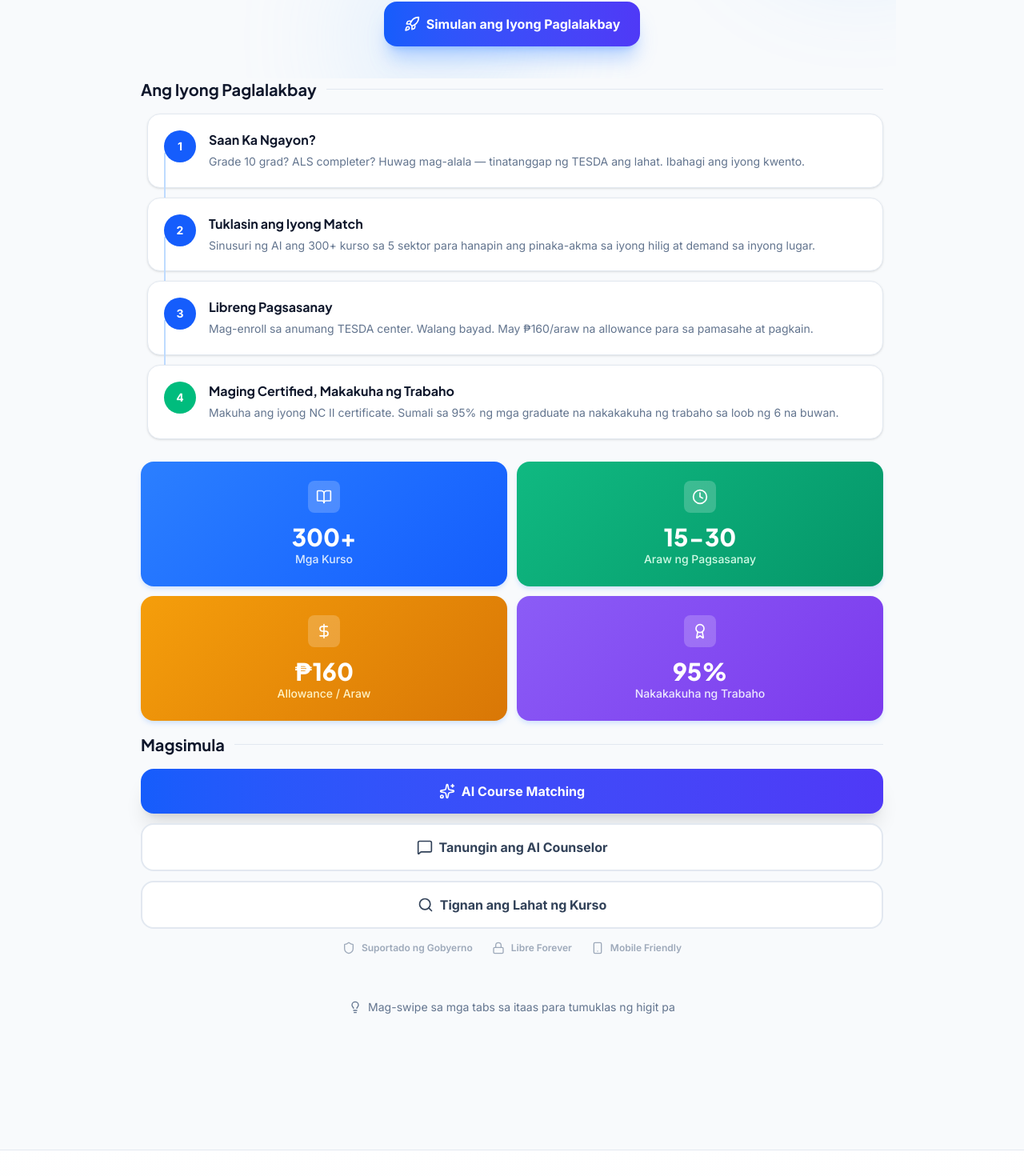
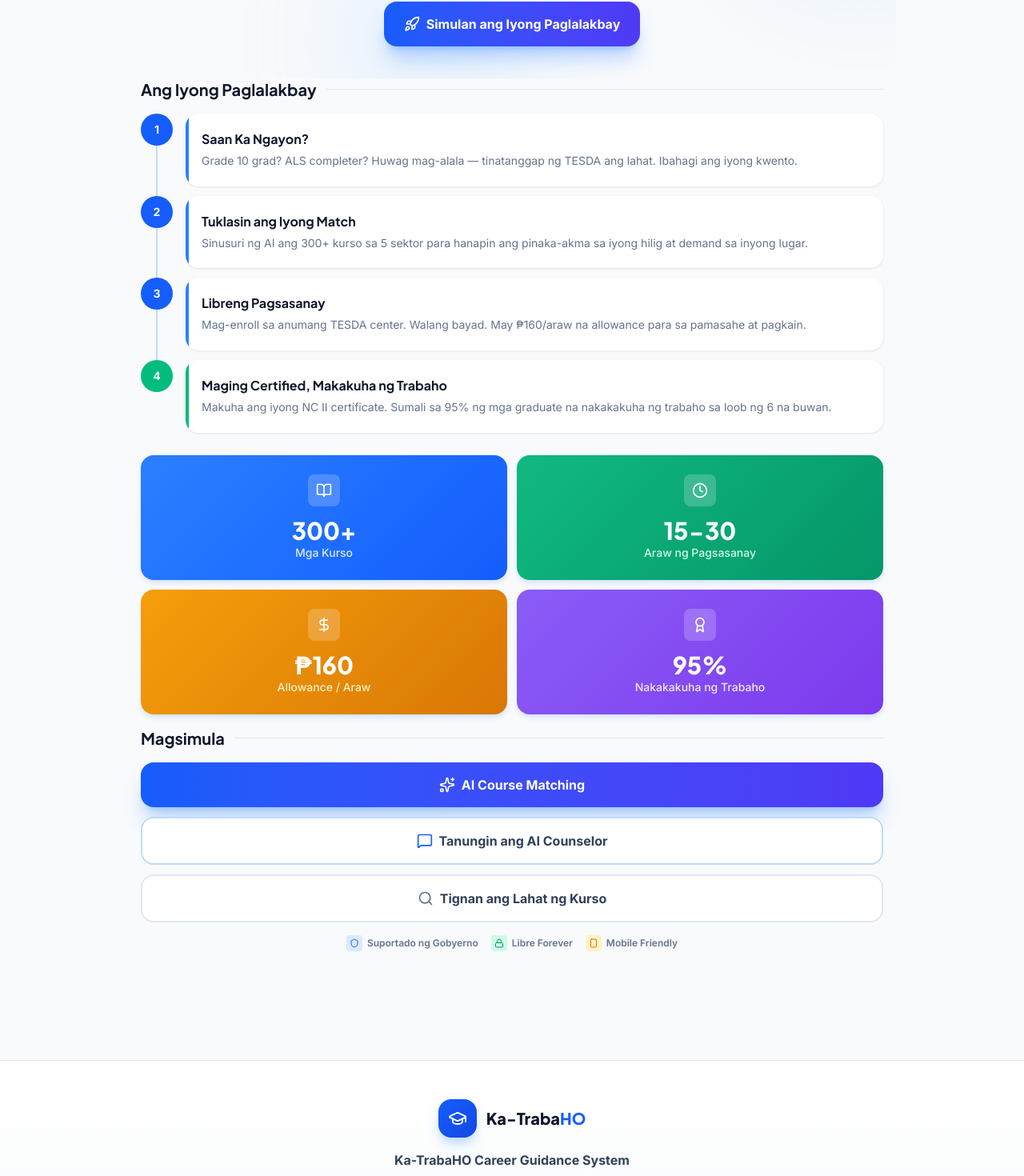
Before and after one commit to Kyazs/ka-trabaho, a React (Vite) app: page / in a window 1280 px wide. Shown: the part 465-1935 px from the top of the page at 80% size. Built offline with nearby package versions, Linux system fonts and the light colour scheme.

Commit message:
fix: landing page timeline alignment, quick actions, and trust badges

```diff
--- a/src/components/LandingPage.tsx
+++ b/src/components/LandingPage.tsx
@@ -12,7 +12,6 @@ import {
   Shield,
   Lock,
   Smartphone,
-  Lightbulb,
 } from "lucide-react";
 
 interface LandingPageProps {
@@ -63,9 +62,14 @@ export default function LandingPage({ lang, setCurrentTab }: LandingPageProps) {
 
       {/* ========== JOURNEY STEPS SECTION ========== */}
       <section className="px-4 pb-4 animate-fade-in stagger-1" style={{ animationDelay: "0.1s" }}>
-        <SECTION_HEADER title={lang === "fil" ? "Ang Iyong Paglalakbay" : "Your Journey"} />
+        <div className="flex items-center gap-3 mb-4">
+          <h2 className="font-display font-bold text-xl text-slate-900">
+            {lang === "fil" ? "Ang Iyong Paglalakbay" : "Your Journey"}
+          </h2>
+          <div className="flex-1 h-px bg-slate-200" />
+        </div>
 
-        <div className="relative pl-2">
+        <div className="relative">
           {[
             {
               num: 1,
@@ -74,7 +78,7 @@ export default function LandingPage({ lang, setCurrentTab }: LandingPageProps) {
                 lang === "fil"
                   ? "Grade 10 grad? ALS completer? Huwag mag-alala — tinatanggap ng TESDA ang lahat. Ibahagi ang iyong kwento."
                   : "Junior high grad? ALS completer? No worries — TESDA accepts all. Share your story.",
-              color: "bg-blue-600",
+              color: "blue",
             },
             {
               num: 2,
@@ -83,16 +87,16 @@ export default function LandingPage({ lang, setCurrentTab }: LandingPageProps) {
                 lang === "fil"
                   ? "Sinusuri ng AI ang 300+ kurso sa 5 sektor para hanapin ang pinaka-akma sa iyong hilig at demand sa inyong lugar."
                   : "AI scans 300+ courses across 5 sectors to find what fits your interests and local demand.",
-              color: "bg-blue-600",
+              color: "blue",
             },
             {
               num: 3,
               title: lang === "fil" ? "Libreng Pagsasanay" : "Free Training",
               desc:
                 lang === "fil"
-                  ? "Mag-enroll sa anumang TESDA center. Walang bayad. May \u20B1160/araw na allowance para sa pamasahe at pagkain."
-                  : "Enroll at any TESDA center. Zero tuition. Plus \u20B1160/day allowance for transport and food.",
-              color: "bg-blue-600",
+                  ? "Mag-enroll sa anumang TESDA center. Walang bayad. May ₱160/araw na allowance para sa pamasahe at pagkain."
+                  : "Enroll at any TESDA center. Zero tuition. Plus ₱160/day allowance for transport and food.",
+              color: "blue",
             },
             {
               num: 4,
@@ -101,27 +105,29 @@ export default function LandingPage({ lang, setCurrentTab }: LandingPageProps) {
                 lang === "fil"
                   ? "Makuha ang iyong NC II certificate. Sumali sa 95% ng mga graduate na nakakakuha ng trabaho sa loob ng 6 na buwan."
                   : "Earn your NC II certificate. Join the 95% of graduates who land jobs within 6 months.",
-              color: "bg-emerald-500",
+              color: "emerald",
             },
           ].map((step, idx) => (
-            <div
-              key={step.num}
-              className="flex items-start gap-4 bg-white rounded-2xl border border-slate-200 p-5 shadow-sm relative mb-3 animate-fade-in"
-              style={{
-                animationDelay: `${0.1 + idx * 0.1}s`,
-              }}
-            >
-              {idx < 3 && (
-                <div className="absolute left-5 top-12 w-0.5 h-[calc(100%-20px)] bg-blue-200" />
-              )}
-
-              <div
-                className={`w-10 h-10 rounded-full ${step.color} text-white flex items-center justify-center font-bold text-sm flex-shrink-0 z-10`}
-              >
-                {step.num}
+            <div key={step.num} className="flex gap-4">
+              {/* Left track */}
+              <div className="flex flex-col items-center flex-shrink-0">
+                <div
+                  className={`w-10 h-10 rounded-full flex items-center justify-center font-bold text-sm text-white z-10 ${
+                    step.color === "emerald" ? "bg-emerald-500" : "bg-blue-600"
+                  }`}
+                >
+                  {step.num}
+                </div>
+                {idx < 3 && (
+                  <div className="w-0.5 flex-grow bg-blue-200 min-h-[40px]" />
+                )}
               </div>
 
-              <div className="z-10">
+              {/* Right card */}
+              <div
+                className={`accent-card accent-${step.color} p-5 mb-3 flex-grow animate-fade-in`}
+                style={{ animationDelay: `${0.1 + idx * 0.1}s` }}
+              >
                 <h4 className="font-display font-bold text-slate-900 mb-1">
                   {step.title}
                 </h4>
@@ -194,7 +200,7 @@ export default function LandingPage({ lang, setCurrentTab }: LandingPageProps) {
         <div className="space-y-3">
           <button
             onClick={() => setCurrentTab("match")}
-            className="w-full rounded-2xl bg-gradient-to-r from-blue-600 to-indigo-600 py-4 text-base font-bold text-white shadow-xl hover:from-blue-700 hover:to-indigo-700 hover:shadow-2xl hover:-translate-y-1 transition-all flex items-center justify-center gap-2"
+            className="w-full rounded-2xl bg-gradient-to-r from-blue-600 to-indigo-600 py-4 text-base font-bold text-white shadow-xl shadow-blue-500/30 hover:from-blue-700 hover:to-indigo-700 hover:shadow-2xl hover:-translate-y-1 active:scale-95 transition-all flex items-center justify-center gap-2 touch-manipulation min-h-[56px]"
           >
             <Sparkles className="h-5 w-5" />
             {lang === "fil" ? "AI Course Matching" : "AI Course Matching"}
@@ -202,17 +208,17 @@ export default function LandingPage({ lang, setCurrentTab }: LandingPageProps) {
 
           <button
             onClick={() => setCurrentTab("chat")}
-            className="w-full rounded-2xl border-2 border-slate-200 bg-white py-4 text-base font-bold text-slate-700 hover:border-slate-300 hover:bg-slate-50 hover:-translate-y-1 transition-all flex items-center justify-center gap-2"
+            className="w-full rounded-2xl border-2 border-blue-200 bg-white py-4 text-base font-bold text-slate-700 hover:border-blue-300 hover:bg-blue-50/50 hover:-translate-y-1 active:scale-95 transition-all flex items-center justify-center gap-2 touch-manipulation min-h-[56px]"
           >
-            <MessageSquare className="h-5 w-5" />
+            <MessageSquare className="h-5 w-5 text-blue-600" />
             {lang === "fil" ? "Tanungin ang AI Counselor" : "Ask AI Counselor"}
           </button>
 
           <button
             onClick={() => setCurrentTab("explorer")}
-            className="w-full rounded-2xl border-2 border-slate-200 bg-white py-4 text-base font-bold text-slate-700 hover:border-slate-300 hover:bg-slate-50 hover:-translate-y-1 transition-all flex items-center justify-center gap-2"
+            className="w-full rounded-2xl border-2 border-slate-200 bg-white py-4 text-base font-bold text-slate-700 hover:border-slate-300 hover:bg-slate-50 hover:-translate-y-1 active:scale-95 transition-all flex items-center justify-center gap-2 touch-manipulation min-h-[56px]"
           >
-            <Search className="h-5 w-5" />
+            <Search className="h-5 w-5 text-slate-500" />
             {lang === "fil" ? "Tignan ang Lahat ng Kurso" : "Browse All Courses"}
           </button>
         </div>
@@ -220,29 +226,25 @@ export default function LandingPage({ lang, setCurrentTab }: LandingPageProps) {
 
       {/* ========== TRUST BADGES ========== */}
       <section className="px-4 pb-4 animate-fade-in stagger-4" style={{ animationDelay: "0.4s" }}>
-        <div className="flex items-center justify-center gap-6 opacity-60 text-xs font-semibold text-slate-500">
-          <div className="flex items-center gap-2">
-            <Shield className="h-4 w-4" />
+        <div className="flex flex-wrap items-center justify-center gap-4 text-xs font-semibold text-slate-500">
+          <div className="flex items-center gap-1.5">
+            <div className="w-5 h-5 rounded bg-blue-100 flex items-center justify-center">
+              <Shield className="h-3 w-3 text-blue-600" />
+            </div>
             {lang === "fil" ? "Suportado ng Gobyerno" : "Gov't Backed"}
           </div>
-          <div className="flex items-center gap-2">
-            <Lock className="h-4 w-4" />
+          <div className="flex items-center gap-1.5">
+            <div className="w-5 h-5 rounded bg-emerald-100 flex items-center justify-center">
+              <Lock className="h-3 w-3 text-emerald-600" />
+            </div>
             {lang === "fil" ? "Libre Forever" : "Free Forever"}
           </div>
-          <div className="flex items-center gap-2">
-            <Smartphone className="h-4 w-4" />
+          <div className="flex items-center gap-1.5">
+            <div className="w-5 h-5 rounded bg-amber-100 flex items-center justify-center">
+              <Smartphone className="h-3 w-3 text-amber-600" />
+            </div>
             {lang === "fil" ? "Mobile Friendly" : "Mobile Friendly"}
           </div>
-        </div>
-      </section>
-
-      {/* ========== NAVIGATION HINT ========== */}
-      <section className="px-4 pb-8 animate-fade-in stagger-4" style={{ animationDelay: "0.4s" }}>
-        <div className="flex items-center justify-center gap-2 mt-6 p-4 bg-slate-50 rounded-xl text-sm text-slate-500">
-          <Lightbulb className="h-4 w-4" />
-          {lang === "fil"
-            ? "Mag-swipe sa mga tabs sa itaas para tumuklas ng higit pa"
-            : "Swipe through the tabs above to explore more"}
         </div>
       </section>
     </div>
```
